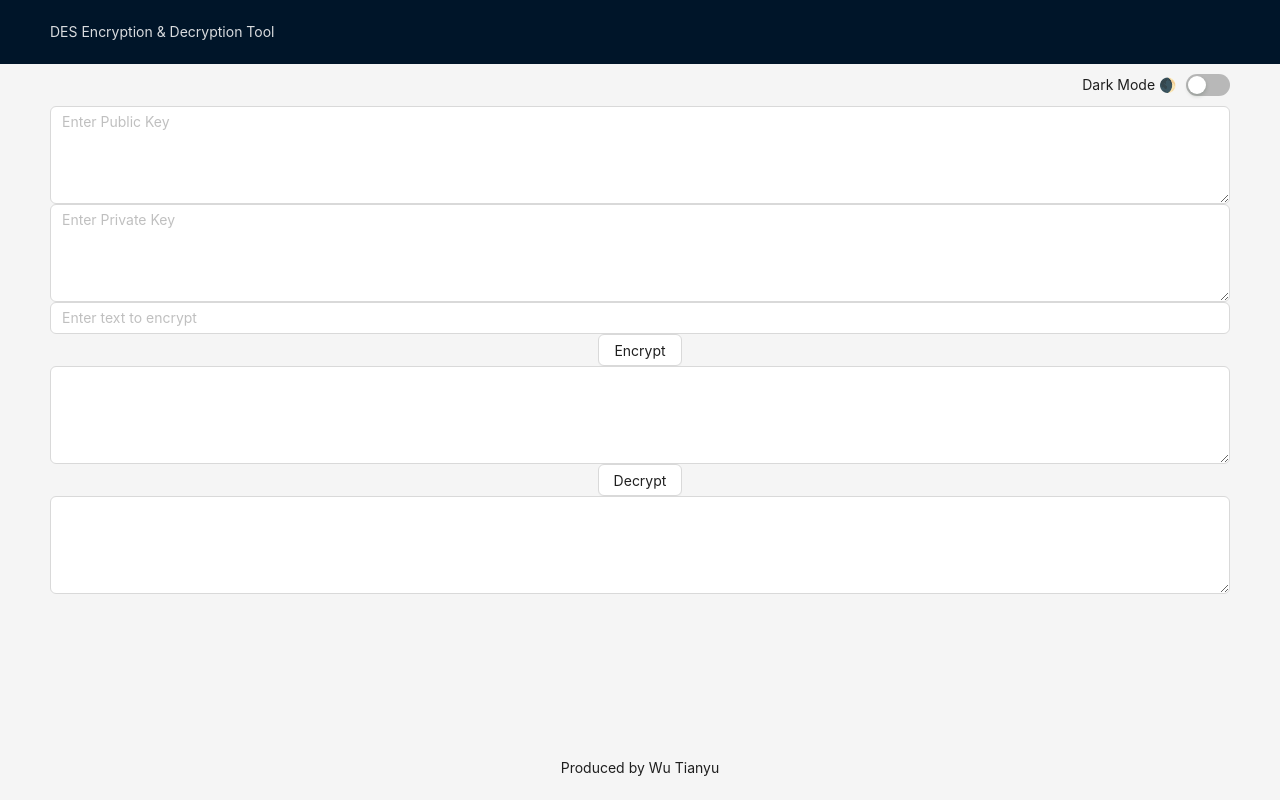
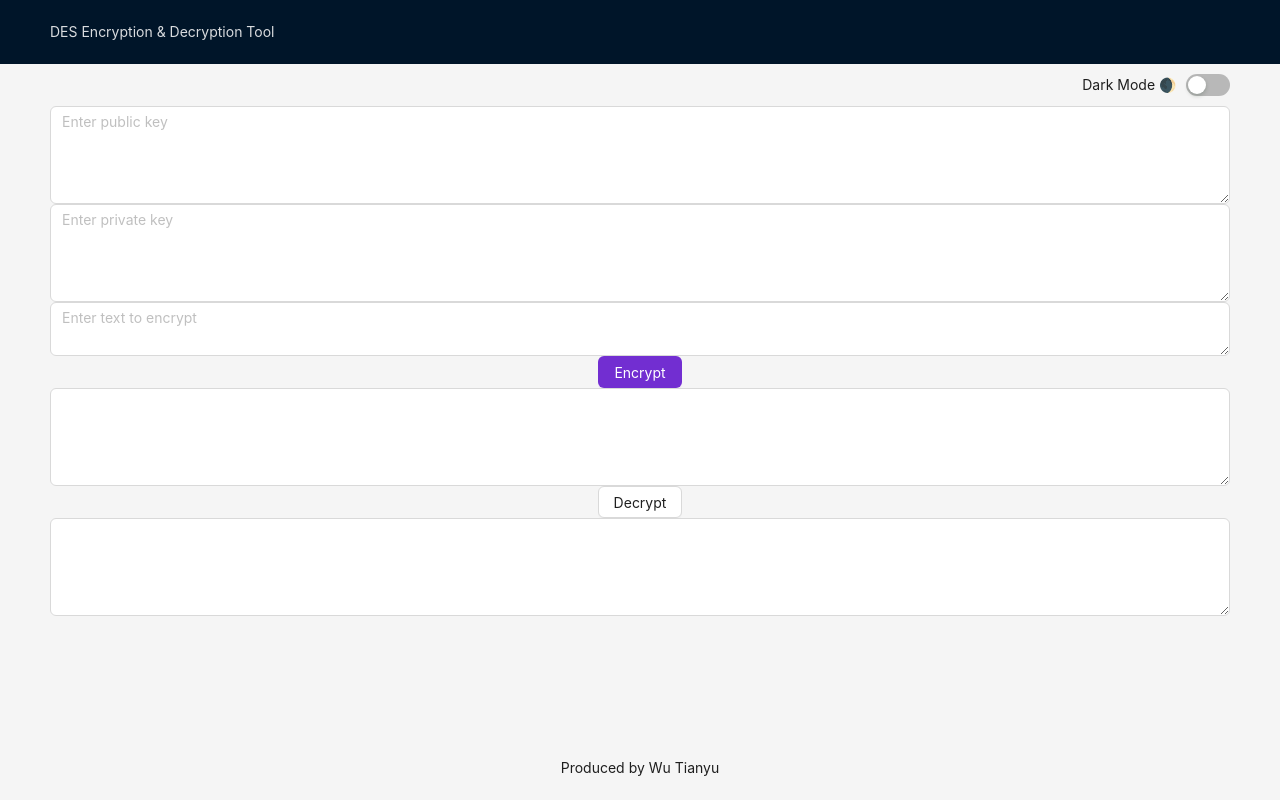
Before and after one commit to apexnewbie/des-encryption, a React (Create React App) app: page / in a window 1280 px wide. Built offline with nearby package versions, Linux system fonts and the light colour scheme.

Commit message:
feat: update RSA

```diff
--- a/package.json
+++ b/package.json
@@ -8,6 +8,7 @@
     "@testing-library/user-event": "^13.5.0",
     "antd": "^5.9.4",
     "big-integer": "^1.6.51",
+    "jsencrypt": "^3.3.2",
     "node-forge": "^1.3.1",
     "react": "^18.2.0",
     "react-dom": "^18.2.0",
--- a/src/components/RSA.js
+++ b/src/components/RSA.js
@@ -1,80 +1,71 @@
-// RSA.js
 import React, { useState } from 'react';
-import { pki } from "node-forge";
+import JSEncrypt from 'jsencrypt';
 import { Input, Button } from 'antd';
 
-const bigInt = require('big-integer');
+const { TextArea } = Input;
 
 function RSA() {
+    const [plainText, setPlainText] = useState('');
+    const [encryptedText, setEncryptedText] = useState('');
+    const [decryptedText, setDecryptedText] = useState('');
     const [publicKey, setPublicKey] = useState('');
     const [privateKey, setPrivateKey] = useState('');
-    const [inputText, setInputText] = useState('');
-    const [encryptedText, setEncryptedText] = useState('');
-    const [decryptedText, setDecryptedText] = useState('');
 
-    function getPemParameters(pem) {
-        let key;
-        const params = {};
-
-        if (pem.includes('PUBLIC KEY')) {
-            key = pki.publicKeyFromPem(pem);
-            params.n = key.n.toString(16);
-            params.e = key.e.toString(16);
-        } else if (pem.includes('PRIVATE KEY')) {
-            key = pki.privateKeyFromPem(pem);
-            params.n = key.n.toString(16);
-            params.e = key.e.toString(16);
-            params.d = key.d.toString(16);
+    const splitText = (text, size) => {
+        const chunks = [];
+        for (let i = 0; i < text.length; i += size) {
+            chunks.push(text.substring(i, i + size));
         }
-
-        return params;
-    }
-
-
-
-
-    function rsaEncrypt(text, e, n) {
-        const encoder = new TextEncoder();
-        const encodedMessage = encoder.encode(text);
-        const hexMessage = Array.from(encodedMessage).map(byte => byte.toString(16).padStart(2, '0')).join('');
-        const m = bigInt(hexMessage, 16);
-        const ciphertext = m.modPow(bigInt(e, 16), bigInt(n, 16));
-        return ciphertext.toString(16);
-    }
-
-    function rsaDecrypt(ciphertext, d, n) {
-        const m = bigInt(ciphertext, 16);
-        const plaintext = m.modPow(bigInt(d, 16), bigInt(n, 16));
-        const hexPlaintext = plaintext.toString(16).padStart(2, '0');
-        const bytes = new Uint8Array(hexPlaintext.match(/.{1,2}/g).map(byte => parseInt(byte, 16)));
-        const decoder = new TextDecoder();
-        return decoder.decode(bytes);
-    }
-
-
-
+        return chunks;
+    };
 
     const handleEncrypt = () => {
-        const { n, e } = getPemParameters(publicKey);
-        const encrypted = rsaEncrypt(inputText, e, n);
-        setEncryptedText(encrypted);
+        const encrypt = new JSEncrypt();
+        encrypt.setPublicKey(publicKey);
+
+        const chunks = splitText(plainText, 100); // 假定每块最大100字符
+        const encryptedChunks = chunks.map(chunk => {
+            const encrypted = encrypt.encrypt(chunk);
+            return btoa(encrypted); // 将加密文本转换为Base64编码
+        });
+        setEncryptedText(encryptedChunks.join('.')); // 使用点号(.)作为分隔符
     };
 
     const handleDecrypt = () => {
-        const { n, d } = getPemParameters(privateKey);
-        const decrypted = rsaDecrypt(encryptedText, d, n);
-        setDecryptedText(decrypted);
+        const decrypt = new JSEncrypt();
+        decrypt.setPrivateKey(privateKey);
+
+        const encryptedChunks = encryptedText.split('.'); // 按点号(.)分割加密文本
+        const decryptedChunks = encryptedChunks.map(chunk => {
+            const decrypted = decrypt.decrypt(atob(chunk)); // 将Base64编码转换回原始文本并解密
+            return decrypted;
+        });
+        setDecryptedText(decryptedChunks.join(''));
     };
 
     return (
         <div>
-            <Input.TextArea rows={4} value={publicKey} onChange={(e) => setPublicKey(e.target.value)} placeholder="Enter Public Key" />
-            <Input.TextArea rows={4} value={privateKey} onChange={(e) => setPrivateKey(e.target.value)} placeholder="Enter Private Key" />
-            <Input value={inputText} onChange={(e) => setInputText(e.target.value)} placeholder="Enter text to encrypt" />
-            <Button onClick={handleEncrypt}>Encrypt</Button>
-            <Input.TextArea rows={4} value={encryptedText} readOnly />
+            <TextArea
+                value={publicKey}
+                onChange={(e) => setPublicKey(e.target.value)}
+                placeholder="Enter public key"
+                rows={4}
+            />
+            <TextArea
+                value={privateKey}
+                onChange={(e) => setPrivateKey(e.target.value)}
+                placeholder="Enter private key"
+                rows={4}
+            />
+            <TextArea
+                value={plainText}
+                onChange={(e) => setPlainText(e.target.value)}
+                placeholder="Enter text to encrypt"
+            />
+            <Button type="primary" onClick={handleEncrypt}>Encrypt</Button>
+            <TextArea value={encryptedText} rows={4} />
             <Button onClick={handleDecrypt}>Decrypt</Button>
-            <Input.TextArea rows={4} value={decryptedText} readOnly />
+            <TextArea value={decryptedText} rows={4} />
         </div>
     );
 }
```
